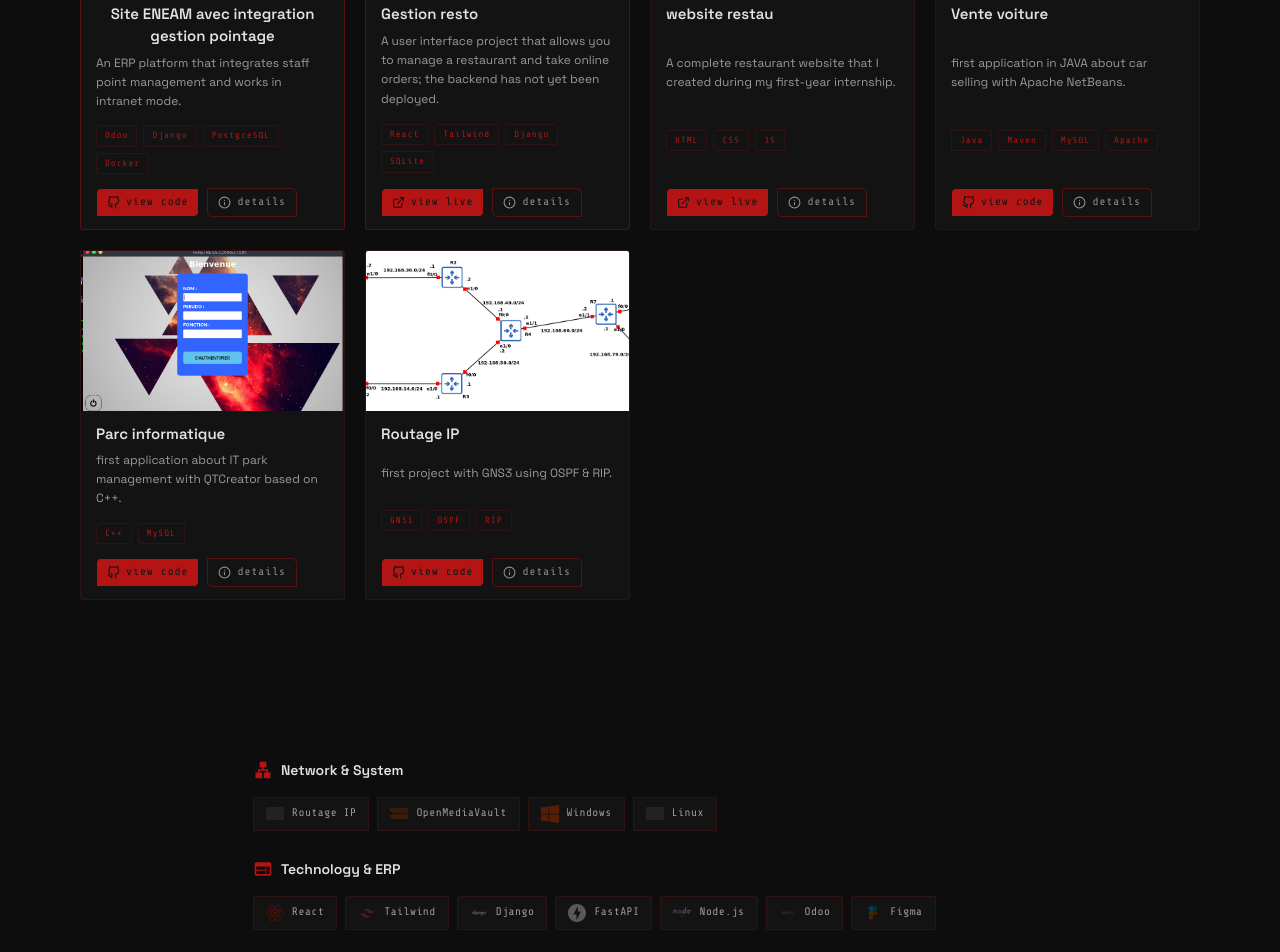
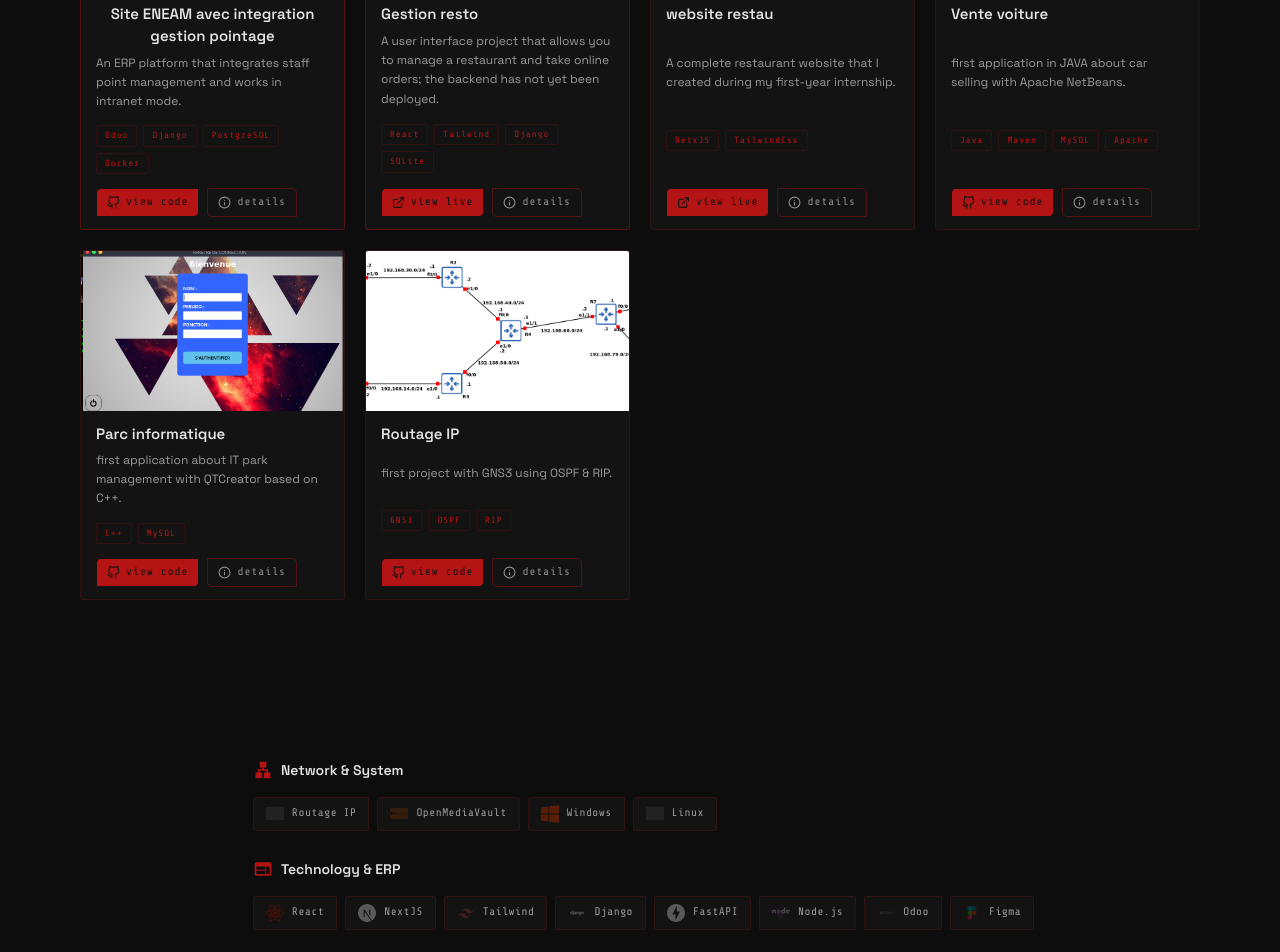
Before and after one commit to Rktmmnrn/MyPortfolio, a React (Vite) app in the folder MyPortfolio/: page / in a window 1280 px wide. Shown: the part 1080-2032 px from the top of the page. Built offline with nearby package versions, Linux system fonts and the light colour scheme; grey boxes are pictures that could not be loaded.

Commit message:
add nextjs

```diff
--- a/MyPortfolio/src/components/ui/SkillsData.tsx
+++ b/MyPortfolio/src/components/ui/SkillsData.tsx
@@ -21,6 +21,7 @@
 import Django from '../../assets/icons/django-svgrepo-com.svg'
 import FastAPI from '../../assets/icons/fastapi-svgrepo-com.svg'
 import Claude from '../../assets/icons/Claude_AI_symbol.svg'
+import Next from './../../assets/icons/nextjs-icon-svgrepo-com.svg'
 // import Chess from '../../assets/icons/chess-8-svgrepo-com.svg'
 
 import Antigravity from '../../assets/jpeg/antigravity.jpeg'
@@ -80,7 +81,7 @@
     gallery: [restau],
     link: 'https://resto-flame.vercel.app/',
     category: 'web',
-    stack: ['HTML', 'CSS', 'JS'],
+    stack: ['NetxJS', 'TailwindCss'],
     linkType: 'live',
   },
   {
@@ -137,6 +138,7 @@
     icon: <MdWeb size={20} />,
     items: [
       { name: 'React', icon: ReactSvg },
+      { name: 'NextJS', icon: Next },
       { name: 'Tailwind', icon: Tailwind },
       { name: 'Django', icon: Django },
       { name: 'FastAPI', icon: FastAPI },
```
Also changed, not shown: MyPortfolio/src/assets/icons/nextjs-icon-svgrepo-com.svg (added).
